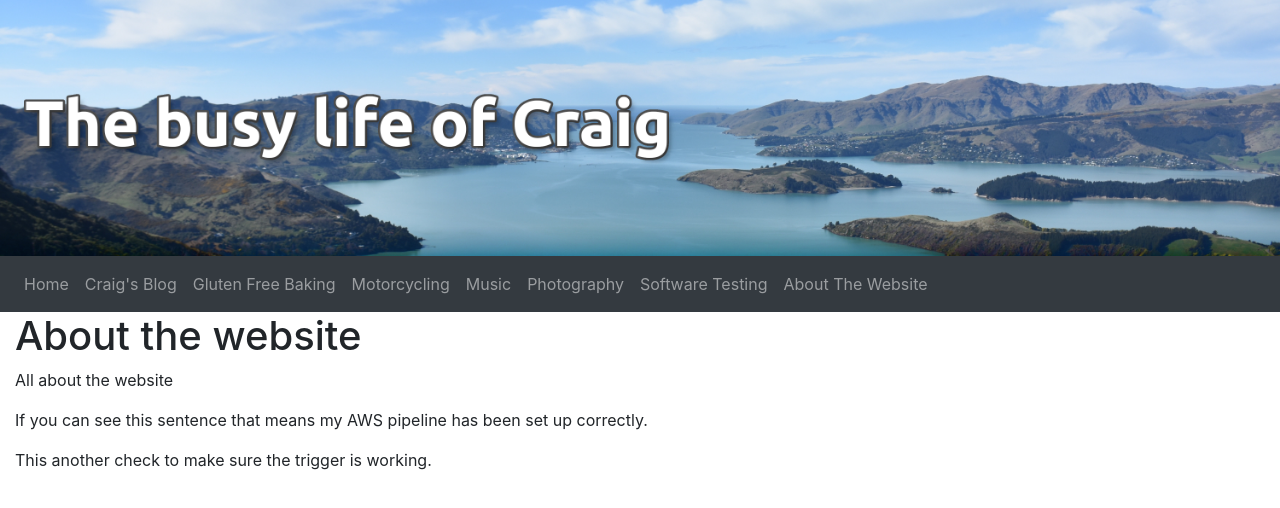
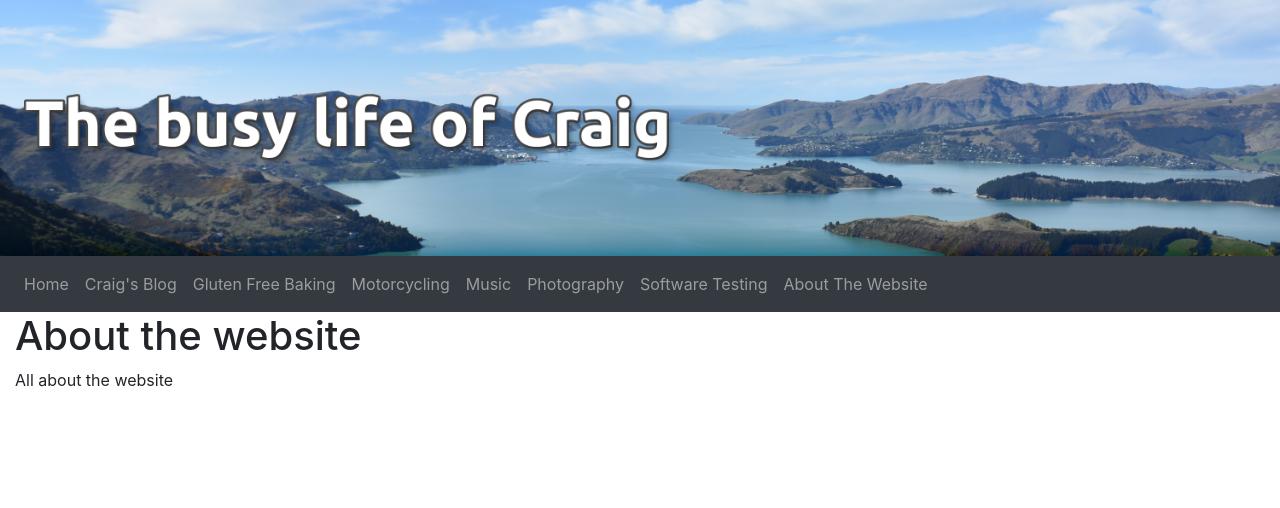
Before and after one commit to craigwilliamsonnz/craigwilliamson.kiwi, a plain HTML site: page about.html in a window 1280 px wide. Drawn offline with nearby package versions, Linux system fonts and the light colour scheme.

Commit message:
Removing paragraphs

```diff
--- a/about.html
+++ b/about.html
@@ -34,12 +34,6 @@
                     <p>
                         All about the website
                     </p>
-                    <p>
-                        If you can see this sentence that means my AWS pipeline has been set up correctly.
-                    </p>
-                    <p>
-                        This another check to make sure the trigger is working.
-                    </p>
                 </div>
             </main>
         </div>
```
